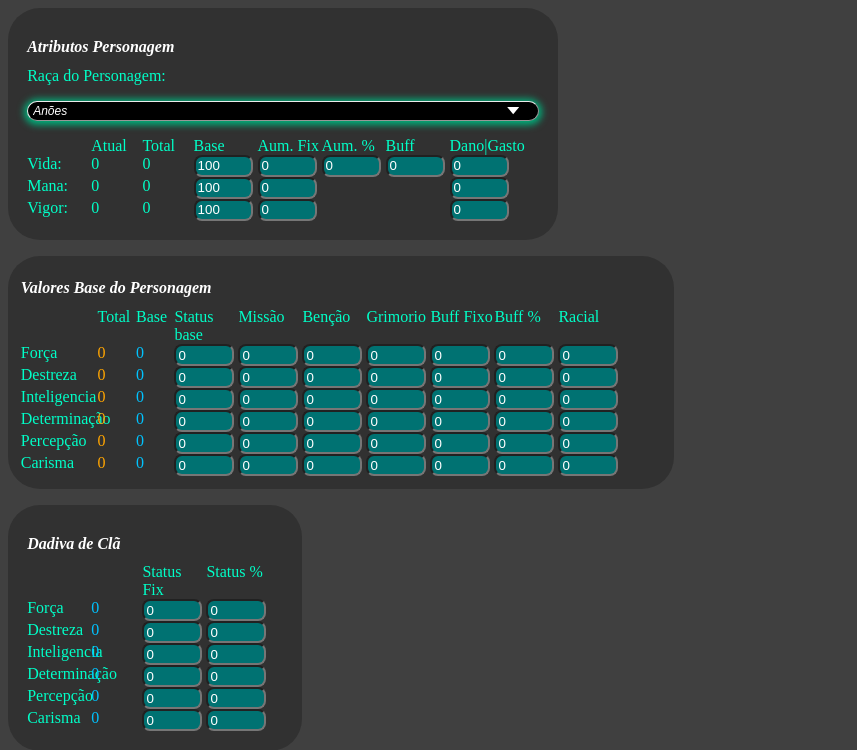
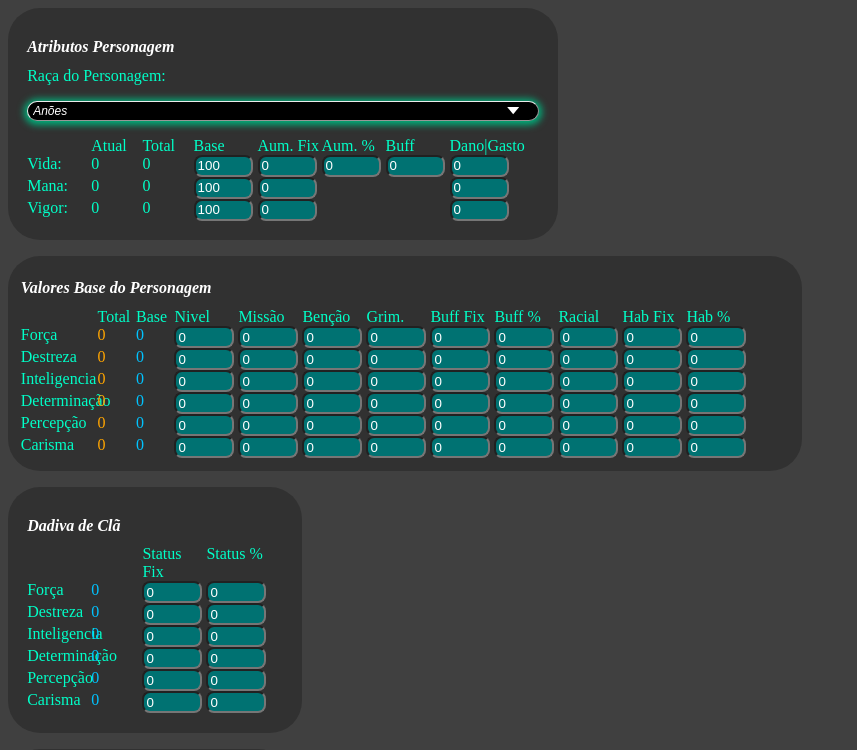
Before and after one commit to DivineHealing/JOGADORESCDE, a Flask app: page / in a window 1280 px wide. Shown: the top 750 px of the page, without its empty margins (0-857 px from the left). Run offline with Flask 3, Linux system fonts and the light colour scheme.

Commit message:
Adição de habilidades

```diff
--- a/static/script.js
+++ b/static/script.js
@@ -39,7 +39,9 @@ function alterar() {
                    'forcaG', 'destrezaG', 'inteligenciaG', 'determinacaoG', 'percepcaoG', 'carismaG',
                    'forcaraca', 'destrezaraca', 'inteligenciaraca', 'determinacaoraca', 'percepcaoraca', 'carismaraca',
                    'forcaBF', 'destrezaBF', 'inteligenciaBF', 'determinacaoBF', 'percepcaoBF', 'carismaBF',
-                   'forcaBP', 'destrezaBP', 'inteligenciaBP', 'determinacaoBP', 'percepcaoBP', 'carismaBP'];
+                   'forcaBP', 'destrezaBP', 'inteligenciaBP', 'determinacaoBP', 'percepcaoBP', 'carismaBP',
+                   'forcaHF', 'destrezaHF', 'inteligenciaHF', 'determinacaoHF', 'percepcaoHF', 'carismaHF',
+                   'forcaHP', 'destrezaHP', 'inteligenciaHP', 'determinacaoHP', 'percepcaoHP', 'carismaHP'];
 
 
     // Objeto para armazenar os valores dos inputs
--- a/static/styles.css
+++ b/static/styles.css
@@ -33,7 +33,7 @@ body {
 
 .atrstatus {
     display: grid;
-    grid-template-columns: 6vw 3vw 3vw 5vw 5vw 5vw 5vw 5vw 5vw 5vw;
+    grid-template-columns: 6vw 3vw 3vw 5vw 5vw 5vw 5vw 5vw 5vw 5vw 5vw 5vw;
 }
 
 .valstatus {
@@ -42,7 +42,7 @@ body {
     border-radius: 4vh;
     border-color: rgb(0, 0, 0);
     padding: 1vw;
-    width: 50vw;
+    width: 60vw;
 }
 
 .atrequipamento {
--- a/templates/home.html
+++ b/templates/home.html
@@ -102,13 +102,15 @@
             <label></label>
             <label>Total</label>
             <label>Base</label>
-            <label>Status base</label>
+            <label>Nivel</label>
             <label>Missão</label>
             <label>Benção</label>
-            <label>Grimorio</label>
-            <label>Buff Fixo</label>
+            <label>Grim.</label>
+            <label>Buff Fix</label>
             <label>Buff %</label>
             <label>Racial</label>
+            <label>Hab Fix</label>
+            <label>Hab %</label>
 
             <label for="forca">Força</label>
             <labeltot id="forcaT">0</labeltot>
@@ -120,6 +122,8 @@
             <input type="number" id="forcaBF" value="0" pattern="[0-9]+$" oninput="alterar()">
             <input type="number" id="forcaBP" value="0" pattern="[0-9]+$" oninput="alterar()">
             <input type="number" id="forcaraca" value="0" pattern="[0-9]+$" oninput="alterar()">
+            <input type="number" id="forcaHF" value="0" pattern="[0-9]+$" oninput="alterar()">
+            <input type="number" id="forcaHP" value="0" pattern="[0-9]+$" oninput="alterar()">
 
             <label for="destreza">Destreza </label>
             <labeltot id="destrezaT">0</labeltot>
@@ -131,6 +135,8 @@
             <input type="number" id="destrezaBF" value="0" pattern="[0-9]+$" oninput="alterar()">
             <input type="number" id="destrezaBP" value="0" pattern="[0-9]+$" oninput="alterar()">
             <input type="number" id="destrezaraca" value="0" pattern="[0-9]+$" oninput="alterar()">
+            <input type="number" id="destrezaHF" value="0" pattern="[0-9]+$" oninput="alterar()">
+            <input type="number" id="destrezaHP" value="0" pattern="[0-9]+$" oninput="alterar()">
 
             <label for="inteligencia">Inteligencia</label>
             <labeltot id="inteligenciaT">0</labeltot>
@@ -142,6 +148,8 @@
             <input type="number" id="inteligenciaBF" value="0" pattern="[0-9]+$" oninput="alterar()">
             <input type="number" id="inteligenciaBP" value="0" pattern="[0-9]+$" oninput="alterar()">
             <input type="number" id="inteligenciaraca" value="0" pattern="[0-9]+$" oninput="alterar()">
+            <input type="number" id="inteligenciaHF" value="0" pattern="[0-9]+$" oninput="alterar()">
+            <input type="number" id="inteligenciaHP" value="0" pattern="[0-9]+$" oninput="alterar()">
 
             <label for="determinacao">Determinação </label>
             <labeltot id="determinacaoT">0</labeltot>
@@ -153,6 +161,8 @@
             <input type="number" id="determinacaoBF" value="0" pattern="[0-9]+$" oninput="alterar()">
             <input type="number" id="determinacaoBP" value="0" pattern="[0-9]+$" oninput="alterar()">
             <input type="number" id="determinacaoraca" value="0" pattern="[0-9]+$" oninput="alterar()">
+            <input type="number" id="determinacaoHF" value="0" pattern="[0-9]+$" oninput="alterar()">
+            <input type="number" id="determinacaoHP" value="0" pattern="[0-9]+$" oninput="alterar()">
 
             <label for="percepcao">Percepção</label>
             <labeltot id="percepcaoT">0</labeltot>
@@ -164,6 +174,8 @@
             <input type="number" id="percepcaoBF" value="0" pattern="[0-9]+$" oninput="alterar()">
             <input type="number" id="percepcaoBP" value="0" pattern="[0-9]+$" oninput="alterar()">
             <input type="number" id="percepcaoraca" value="0" pattern="[0-9]+$" oninput="alterar()">
+            <input type="number" id="percepcaoHF" value="0" pattern="[0-9]+$" oninput="alterar()">
+            <input type="number" id="percepcaoHP" value="0" pattern="[0-9]+$" oninput="alterar()">
 
             <label for="carisma">Carisma</label>
             <labeltot id="carismaT">0</labeltot>
@@ -175,6 +187,8 @@
             <input type="number" id="carismaBF" value="0" pattern="[0-9]+$" oninput="alterar()">
             <input type="number" id="carismaBP" value="0" pattern="[0-9]+$" oninput="alterar()">
             <input type="number" id="carismaraca" value="0" pattern="[0-9]+$" oninput="alterar()">
+            <input type="number" id="carismaHF" value="0" pattern="[0-9]+$" oninput="alterar()">
+            <input type="number" id="carismaHP" value="0" pattern="[0-9]+$" oninput="alterar()">
         </div>
     </div>
 <p></p>
@@ -525,8 +539,5 @@
     <button onclick="salvar()"> Salvar Valores</button>
     <script src="/static/script.js"></script>
     <button> <a href="/visual">Atributos</a> </button>
-
-
-
 </body>
 </html>
```
